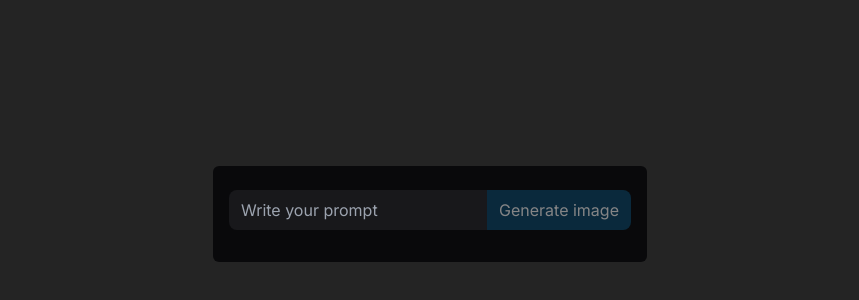
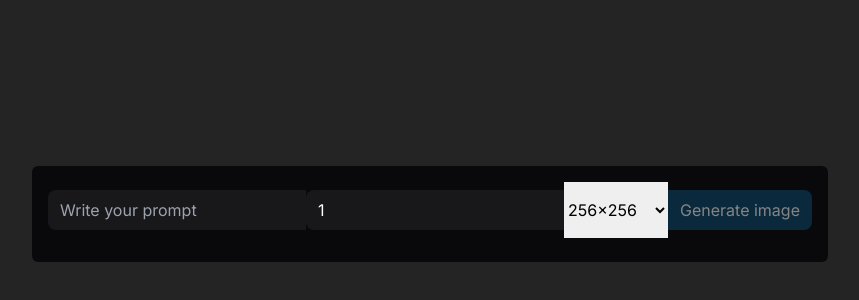
Before and after one commit to tasinhoque/image-generator, a Next.js app: page / in a window 1280 px wide. Shown: the part 186-486 px from the top of the page, without its empty margins (210-1069 px from the left). Built offline with nearby package versions, Linux system fonts and the light colour scheme.

Commit message:
select image parameters and loading

```diff
--- a/app/api/generate/route.ts
+++ b/app/api/generate/route.ts
@@ -8,7 +8,8 @@ const openai = new OpenAI({
   });
 
 export async function POST(req: Request) {
-    const { prompt } = await req.json();
+
+    const { prompt,n , size } = await req.json();
 
     if (!prompt || prompt.length === 0) {
         return NextResponse.json(
@@ -17,10 +18,24 @@ export async function POST(req: Request) {
         )
     }
 
+    if (!n || n.length === 0) {
+        return NextResponse.json(
+            { message: "You must provied a N (number of image)", statusCode: 400 },
+            { status: 400 }
+        )
+    }
+
+    if (!size || size.length === 0) {
+        return NextResponse.json(
+            { message: "You must provied a image size ", statusCode: 400 },
+            { status: 400 }
+        )
+    }
+
     const aiResponse = await openai.images.generate({
         prompt,
-        n: 1,
-        size: "512x512"
+        n,
+        size
     })
 
     return NextResponse.json({ url: aiResponse.data[0].url }, { status: 200 })
--- a/app/page.tsx
+++ b/app/page.tsx
@@ -3,7 +3,9 @@
 import { useState } from "react";
 
 export default function Home() {
-  const [prompt, setPrompt] = useState("");
+  const [prompt , setPrompt] = useState("");
+  const [n, setN] = useState(1);
+  const [size, setSize] = useState('256x256');
   const [image, setImage] = useState("");
   const [loading, setLoading] = useState(false);
   return (
@@ -13,12 +15,12 @@ export default function Home() {
           onSubmit={async (e) => {
             e.preventDefault()
             setLoading(true)
-            console.log(prompt);
+            console.log(prompt,n,size);
 
             try {
               const res = await fetch('/api/generate', {
                 method: 'POST',
-                body: JSON.stringify({ prompt }),
+                body: JSON.stringify({ prompt,n,size }),
                 headers: {
                   "Content-Type": "application/json"
                 }
@@ -40,6 +42,25 @@ export default function Home() {
             className="bg-zinc-900 flex-grow text-white px-3 py-2 my-2 rounded-tl-lg rounded-bl-lg focus:outline-none disabled:opacity-50 disabled:cursor-not-allowed"
           />
 
+          <input
+            disabled={loading}
+            value={n}
+            onChange={(e) => setN(Number(e.target.value))}
+            type="text"
+            placeholder="Write your N (number of image)"
+            className="bg-zinc-900 flex-grow text-white px-3 py-2 my-2 rounded-tl-lg rounded-bl-lg focus:outline-none disabled:opacity-50 disabled:cursor-not-allowed"
+          />
+
+          <select
+            id="sizeInput"
+            value={size}
+            onChange={(e) => setSize(e.target.value)}
+            >
+            <option value="256x256">256x256</option>
+            <option value="512x512">512x512</option>
+            <option value="1024x1024">1024x1024</option>
+          </select>
+
           <button
             disabled={loading || prompt.length <= 2}
             className="bg-sky-900 text-white px-3 py-2 my-2 rounded-tr-lg rounded-br-lg  disabled:opacity-50 disabled:cursor-not-allowed"
@@ -47,6 +68,8 @@ export default function Home() {
             {(loading) ? "Generating" : "Generate image"}
           </button>
         </form>
+
+        {loading && <div style={{ fontWeight: 'bold', fontSize: '24px', color: 'red' }}>Loading...</div>}
 
         {
           image && (
```
